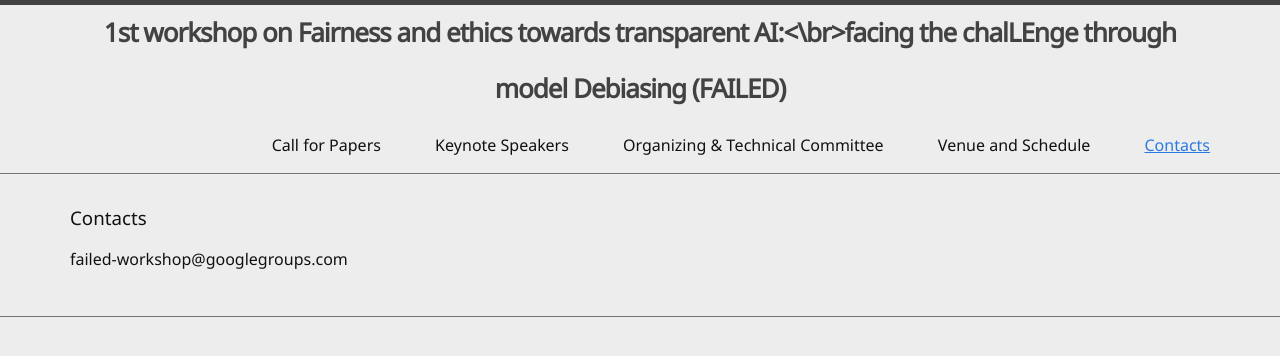
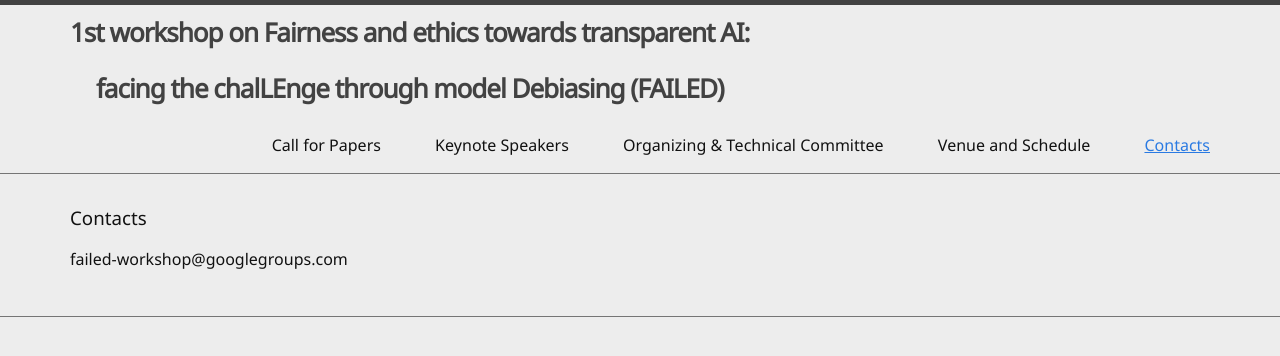
Before and after one commit to VitoPaoloPastore/2nd-FAILED-Workshop-ICCV-2025.github.io, a Jekyll site: the page built from 4-contacts.md, in a window 1280 px wide. Shown: the top 356 px of the page. Built offline with Jekyll 4.4.1, drawn with Linux system fonts in a browser that asks for light colours.

Commit message:
Update header.html

```diff
--- a/_includes/header.html
+++ b/_includes/header.html
@@ -4,7 +4,7 @@
 
 <div style="text-align: center;">
   <center>
-    <a class="site-title" href="{{ '/' | relative_url }}"><strong>1st workshop on Fairness and ethics towards transparent AI:<\br>facing the chalLEnge through model Debiasing (FAILED)</strong></a>
+    <a class="site-title" href="{{ '/' | relative_url }}"><strong>1st workshop on Fairness and ethics towards transparent AI:<br>facing the chalLEnge through model Debiasing (FAILED)</strong></a>
   </center>
 </div>
 
```
